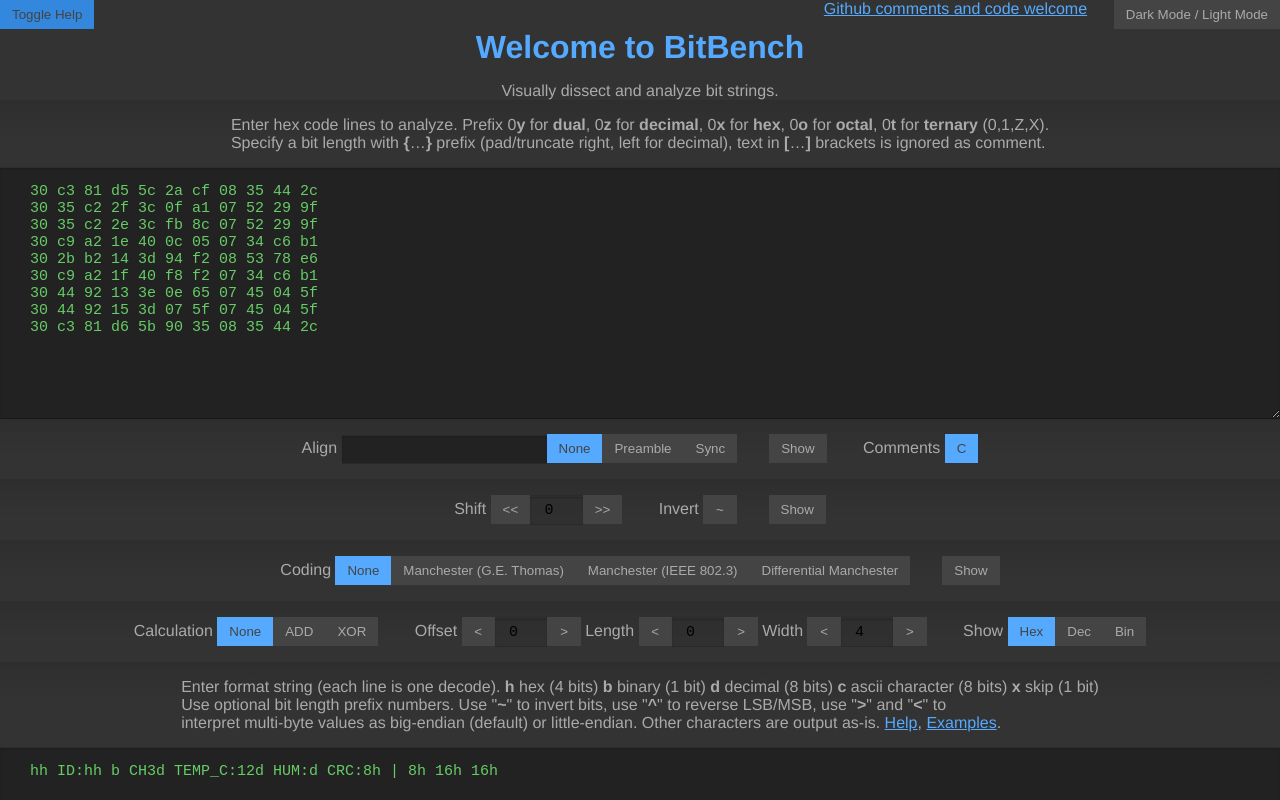
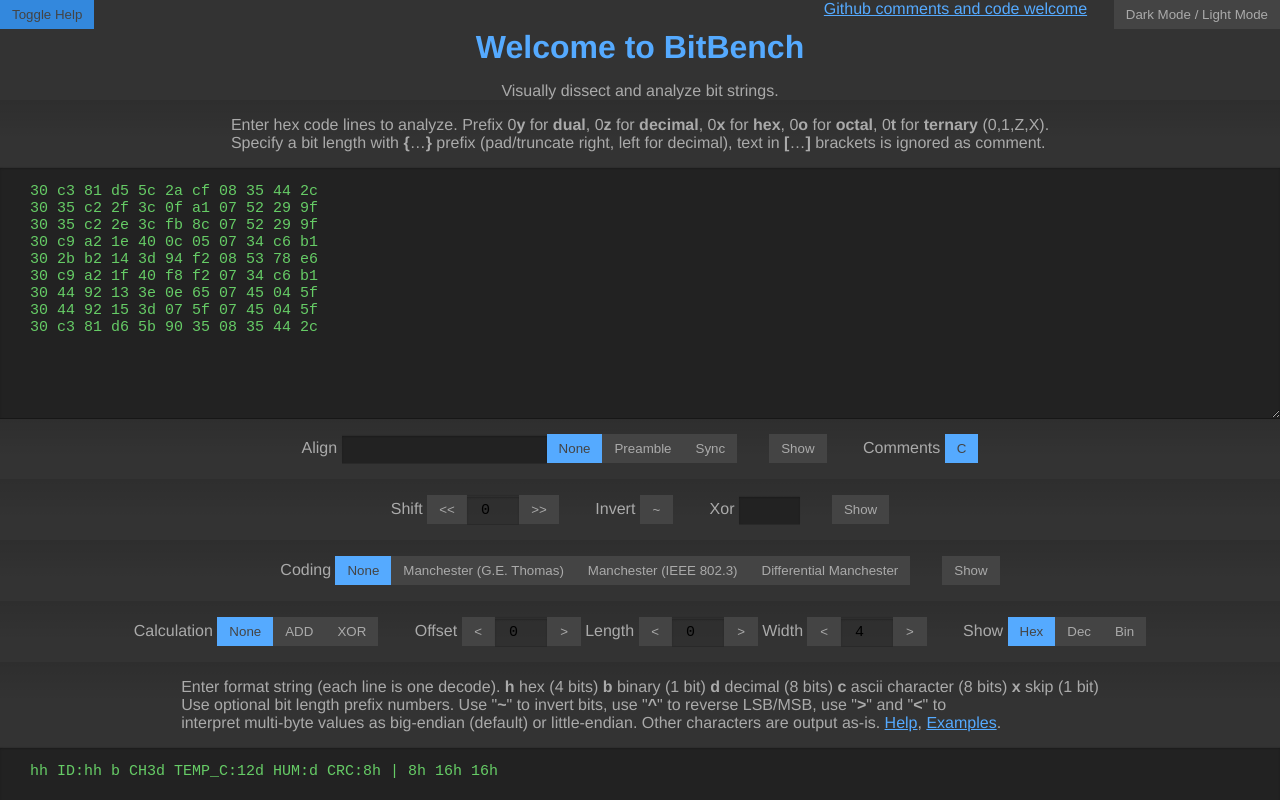
Before and after one commit to triq-org/bitbench, a Vue app: page / in a window 1280 px wide. Shown: the top 800 px of the page. Built offline with nearby package versions, Linux system fonts and the light colour scheme.

Commit message:
Add Xor (whitening) feature

```diff
--- a/src/bitstring.js
+++ b/src/bitstring.js
@@ -247,6 +247,17 @@
     if (boolInvert)
       for (var i = 0; i < len; ++i)
         this.bits[i] = this.bits[i] ? 0 : 1
+    return this
+  }
+
+  xor(xorText = '') {
+    if (xorText) {
+      const xbits = this.strToBits(xorText)
+      var xlen = xbits.length
+      var len = this.bits.length
+      for (var i = 0; i < len; ++i)
+        this.bits[i] ^= xbits[i % xlen]
+    }
     return this
   }
 
--- a/src/components/BitBench.vue
+++ b/src/components/BitBench.vue
@@ -44,6 +44,9 @@
       <span class="v-space"></span>
       Invert
       <button @click="invert = !invert" :class="{'active': invert}"><span>~</span></button>
+      <span class="v-space"></span>
+      Xor
+      <input type="text" size="4" v-model="xor">
       <span class="v-space"></span>
       <button @click="showShift = !showShift" :class="{'active': showShift}"><span>Show</span></button>
     </p>
@@ -182,6 +185,7 @@
       showAlign: false,
       shift: 0,
       invert: false,
+      xor: '',
       showShift: false,
       coding: false,
       showCoding: false,
@@ -206,6 +210,7 @@
     let paramMatch = params.get('m')
     let paramShift = params.get('s')
     let paramInvert = params.get('i')
+    let paramXor = params.get('x')
     let paramCoding = params.get('d')
     if (paramCodes)
       this.codes = paramCodes
@@ -219,6 +224,8 @@
       this.shift = paramShift
     if (paramInvert)
       this.invert = paramInvert
+    if (paramXor)
+      this.xor = paramXor
     if (paramCoding)
       this.coding = paramCoding
   },
@@ -249,6 +256,7 @@
         .map((el, index) => { return {index: index, bits: el.bits.copy()
           .invert(this.invert)
           .shiftRight(this.shift)
+          .xor(this.xor)
         } })
     },
     codesWithCoding: function () {
@@ -277,6 +285,7 @@
         (this.align ? '&m=' + encodeURIComponent(this.match) : '') +
         (this.shift ? '&s=' + encodeURIComponent(this.shift) : '') +
         (this.invert ? '&i=' + encodeURIComponent(this.invert) : '') +
+        (this.xor ? '&x=' + encodeURIComponent(this.xor) : '') +
         (this.coding ? '&d=' + encodeURIComponent(this.coding) : '')
       return u.href
     },
```
